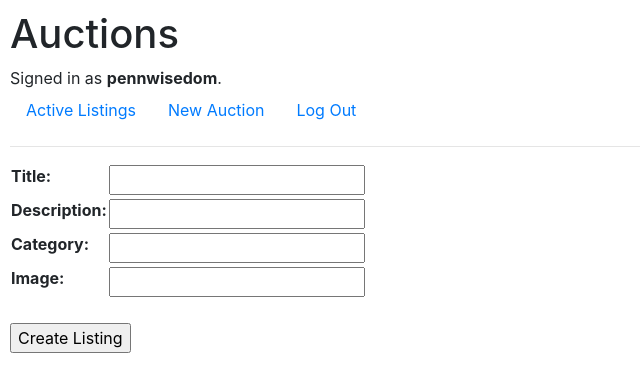
After one commit to pennwisedom/Project-3, a Django app: page /new in a window 1280 px wide. The commit adds this page. Shown: the top 392 px of the page, without its empty margins (0-640 px from the left). Run offline with Django 3.2, Linux system fonts and the light colour scheme; a user stored in the database is signed in; some libraries are stand-ins or nearby versions.

Commit message:
Can create new Listings now. Fixed Bids bug.

```diff
--- a/auctions/models.py
+++ b/auctions/models.py
@@ -12,6 +12,7 @@ class Listing(models.Model):
     description = models.CharField(max_length=256)
     category = models.CharField(max_length=64)
     image = models.CharField(max_length=256, blank=True)
+    end = models.BooleanField(default=False)
 
     def __str__(self):
         return f"{self.id}: {self.title} is an Auction in the {self.category} category, created by {self.user}."
--- a/auctions/templates/auctions/index.html
+++ b/auctions/templates/auctions/index.html
@@ -9,8 +9,8 @@
             {% for list in listing %}
                 <li><a href="{% url 'listing' list.id %}">{{ list.title }}.</a> Current bid is ${{ list.bids.latest }}</li>
                 <span>{{ list.description }}</span>
-                {% if list.image %}
-                <img src="{{ list.image }}" width="200" height="300">
+                {% if list.image %} <br>
+                <img src="{{ list.image }}" width="200" height="200">
                 {% endif%}
             {% endfor %}
         </ul>
--- a/auctions/templates/auctions/layout.html
+++ b/auctions/templates/auctions/layout.html
@@ -21,6 +21,9 @@
                 <a class="nav-link" href="{% url 'index' %}">Active Listings</a>
             </li>
             {% if user.is_authenticated %}
+            <li class="nav-item">
+                <a class="nav-link" href="{% url 'create' %}">New Auction</a>
+            </li>
                 <li class="nav-item">
                     <a class="nav-link" href="{% url 'logout' %}">Log Out</a>
                 </li>
--- /dev/null
+++ b/auctions/templates/auctions/new.html
@@ -0,0 +1,17 @@
+{% extends "auctions/layout.html" %}
+
+{% block title %}
+    New Auction
+{% endblock %}
+
+{% block body %}
+<div>
+    <form action="{% url 'create' %}", method="post">
+        <table>
+            {% csrf_token %}
+            {{ form.as_table }}
+        </table><br>
+        <input type="submit" name="create" value="Create Listing">
+    </form>
+</div>
+{% endblock %}
--- a/auctions/urls.py
+++ b/auctions/urls.py
@@ -7,5 +7,6 @@ urlpatterns = [
     path("login", views.login_view, name="login"),
     path("logout", views.logout_view, name="logout"),
     path("register", views.register, name="register"),
-    path("listing/<str:list_id>", views.listing, name="listing")
+    path("listing/<str:list_id>", views.listing, name="listing"),
+    path("new", views.create, name="create")
 ]
--- a/auctions/views.py
+++ b/auctions/views.py
@@ -8,6 +8,22 @@ from django.forms import ModelForm
 
 from .models import User, Listing, Bid, Comment
 
+# Class definitions for forms
+class BidForm(ModelForm):
+    class Meta:
+        model = Bid
+        fields = ["bid"]
+
+class CommentForm(ModelForm):
+    class Meta:
+        model = Comment
+        fields = ["text"]
+
+class ListForm(ModelForm):
+    class Meta:
+        model = Listing
+        fields = ["title", "description", "category", "image"]
+
 
 def index(request):
 
@@ -16,7 +32,7 @@ def index(request):
         return render(request, "auctions/index.html", {"message": "Please Log in to see active listings."})
 
     else:
-        return render(request, "auctions/index.html", {"listing": Listing.objects.all()})
+        return render(request, "auctions/index.html", {"listing": Listing.objects.exclude(end=True)})
 
 
 def login_view(request):
@@ -74,27 +90,33 @@ def register(request):
 @login_required
 def listing(request, list_id):
 
-    class BidForm(ModelForm):
-        class Meta:
-            model = Bid
-            fields = ["bid"]
-
-    class CommentForm(ModelForm):
-        class Meta:
-            model = Comment
-            fields = ["text"]
+        # Check to see if auction is over and render appropriate page.
+    if Listing.objects.get(pk=list_id).end == True:
+        return render(request, "auctions/listing.html", {"listing": Listing.objects.get(pk=list_id),
+    "comments": Comment.objects.filter(listings=list_id), "end": "This auction is over."})
 
     # Make new Bid. Must be higher than previous one.
     if request.method == "POST" and "bidtry" in request.POST:
-        current_bid = Listing.objects.get(pk=list_id).bids.latest().bid
         new_bid = int(request.POST["bid"])
 
+        # First bid
+        if Listing.objects.get(pk=list_id).bids.all().count() == 0:
+           updatebid =  Bid(user=request.user, listing=Listing(list_id), bid=new_bid)
+           updatebid.save()
+           return render(request, "auctions/listing.html", {"listing": Listing.objects.get(pk=list_id),
+    "comments": Comment.objects.filter(listings=list_id), "form": BidForm(), "message": "Success!", "commentform": CommentForm()})
+
+        else:
+            current_bid = Listing.objects.get(pk=list_id).bids.latest().bid
+
+        # Check against current bid
         if current_bid >= new_bid:
             print(f"{new_bid} is lower than {current_bid}")
 
             return render(request, "auctions/listing.html", {"listing": Listing.objects.get(pk=list_id),
     "comments": Comment.objects.filter(listings=list_id), "form": BidForm(request.POST), "message": "New bid must be higher than the previous bid",
     "commentform": CommentForm()})
+
         else:
             updatebid = Bid(user=request.user, listing=Listing(list_id), bid=new_bid)
             updatebid.save()
@@ -102,13 +124,34 @@ def listing(request, list_id):
     "comments": Comment.objects.filter(listings=list_id), "form": BidForm(), "message": "Success!", "commentform": CommentForm()})
 
     # Functionality to add comments
-    elif request.method == "POST":
+    elif request.method == "POST" and "comment" in request.POST:
         newcomment = Comment(user=request.user, text=request.POST["text"], listings=Listing(list_id))
         newcomment.save()
         return render(request, "auctions/listing.html", {"listing": Listing.objects.get(pk=list_id),
     "comments": Comment.objects.filter(listings=list_id), "form": BidForm(), "commentmessage": "Success!", "commentform": CommentForm()})
 
+    # Ending an Auction, updates the value in the Database
+    elif request.method == "POST" and "endauction" in request.POST:
+        over = Listing.objects.get(pk=list_id)
+        over.end = True
+        over.save()
+        return render(request, "auctions/listing.html", {"listing": Listing.objects.get(pk=list_id),
+    "comments": Comment.objects.filter(listings=list_id), "end": "Auction Ended."})
+
     # Standard Get request display.
     else:
         return render(request, "auctions/listing.html", {"listing": Listing.objects.get(pk=list_id),
     "comments": Comment.objects.filter(listings=list_id), "form": BidForm(), "commentform": CommentForm()})
+
+@login_required
+def create(request):
+
+    if request.method == "POST":
+        newlisting = Listing(user=request.user, title=request.POST['title'], description=request.POST['description'],
+        category=request.POST['category'], image=request.POST['image'])
+        newlisting.save()
+        return render(request, "auctions/listing.html", {"listing": Listing.objects.get(pk=newlisting.id),
+    "comments": Comment.objects.filter(listings=newlisting.id), "form": BidForm(), "commentform": CommentForm()})
+
+    else:
+        return render(request, "auctions/new.html", {"form": ListForm()})
```
Also changed, not shown: auctions/templates/auctions/listing.html (+30 -3 lines), auctions/migrations/0007_listing_end.py (added), db.sqlite3.
